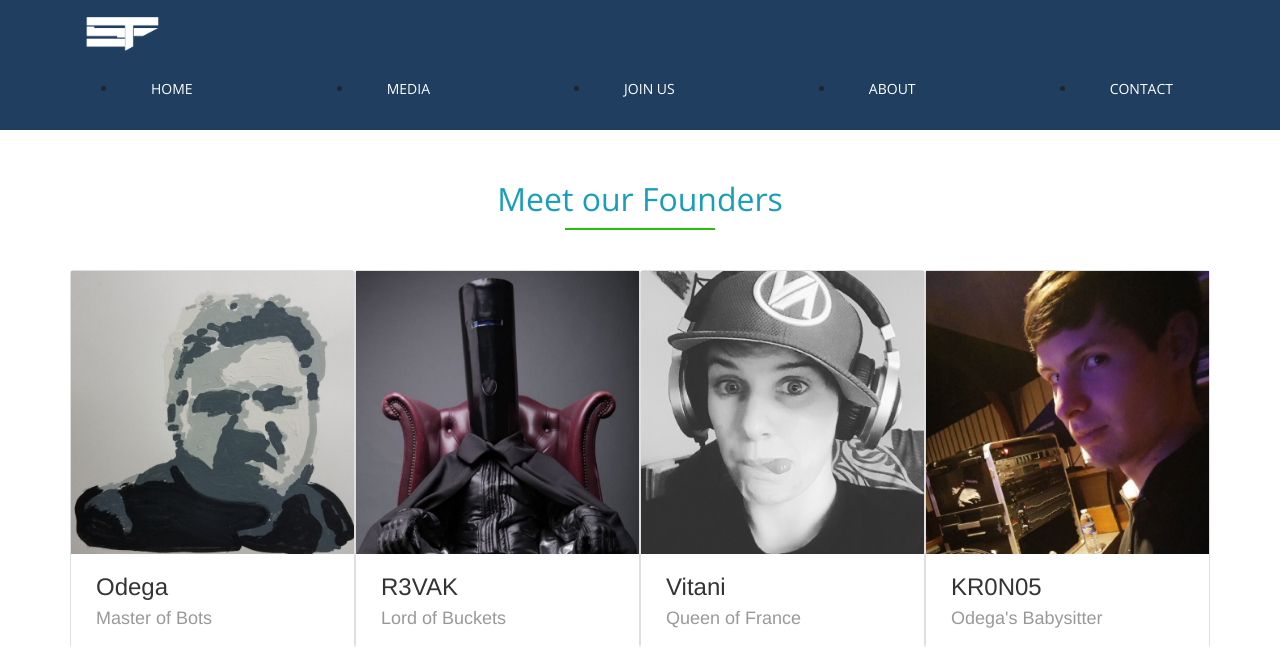
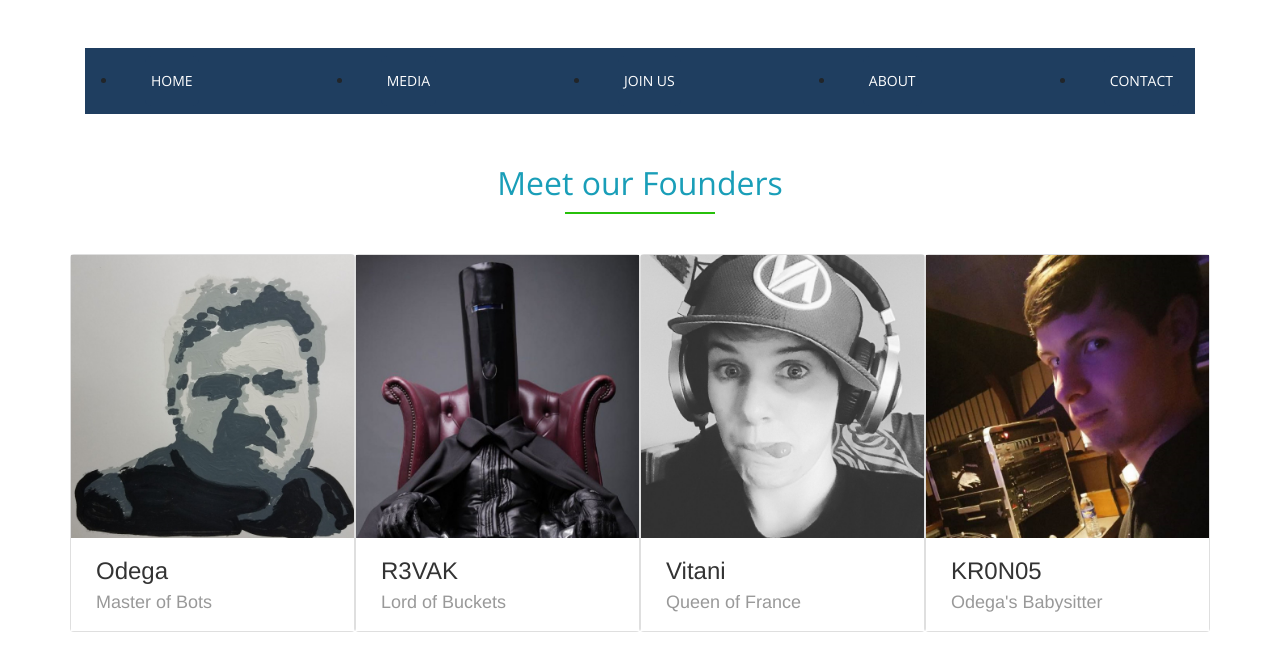
Before and after one commit to Krono5/ShotsFired, a PHP site: page /about.php in a window 1280 px wide. Shown: the top 647 px of the page. Run offline with PHP 8.4, Linux system fonts and the light colour scheme; some libraries are stand-ins or nearby versions.

Commit message:
header navbar fix

```diff
--- a/header.php
+++ b/header.php
@@ -6,10 +6,9 @@
 	</head>
 	<body>
 		 <header>
-			<nav class="navbar navbar-inverse" role="navigation">
 			<div class="container">
 				<a href="/" class="navbar-brand"><img class="navbar-logo" src="assets/img/logo_white.png"> </a>
-					<nav class="navbar navbar-inverse navbar-right">
+				<nav class="navbar navbar-inverse navbar-right" role="navigation">
 					<li><div class="dropdown text-center">
  						<button class="dropbtn" onclick="window.location='/'">HOME</button>
 					</div></li>
@@ -43,10 +42,8 @@
 					<li><div class="dropdown text-center">
  						<button class="dropbtn" onclick="window.location='/contact.php'">CONTACT</button>
 					</div></li>
-
 				</nav>
 			</div>
-			</nav>
 		</header>
 		<script src="https://code.jquery.com/jquery-3.2.1.slim.min.js" integrity="sha384-KJ3o2DKtIkvYIK3UENzmM7KCkRr/rE9/Qpg6aAZGJwFDMVNA/GpGFF93hXpG5KkN" crossorigin="anonymous"></script>
 		<script src="https://cdnjs.cloudflare.com/ajax/libs/popper.js/1.12.9/umd/popper.min.js" integrity="sha384-ApNbgh9B+Y1QKtv3Rn7W3mgPxhU9K/ScQsAP7hUibX39j7fakFPskvXusvfa0b4Q" crossorigin="anonymous"></script>
```
Lines whose indentation alone changed are shown as unchanged.
